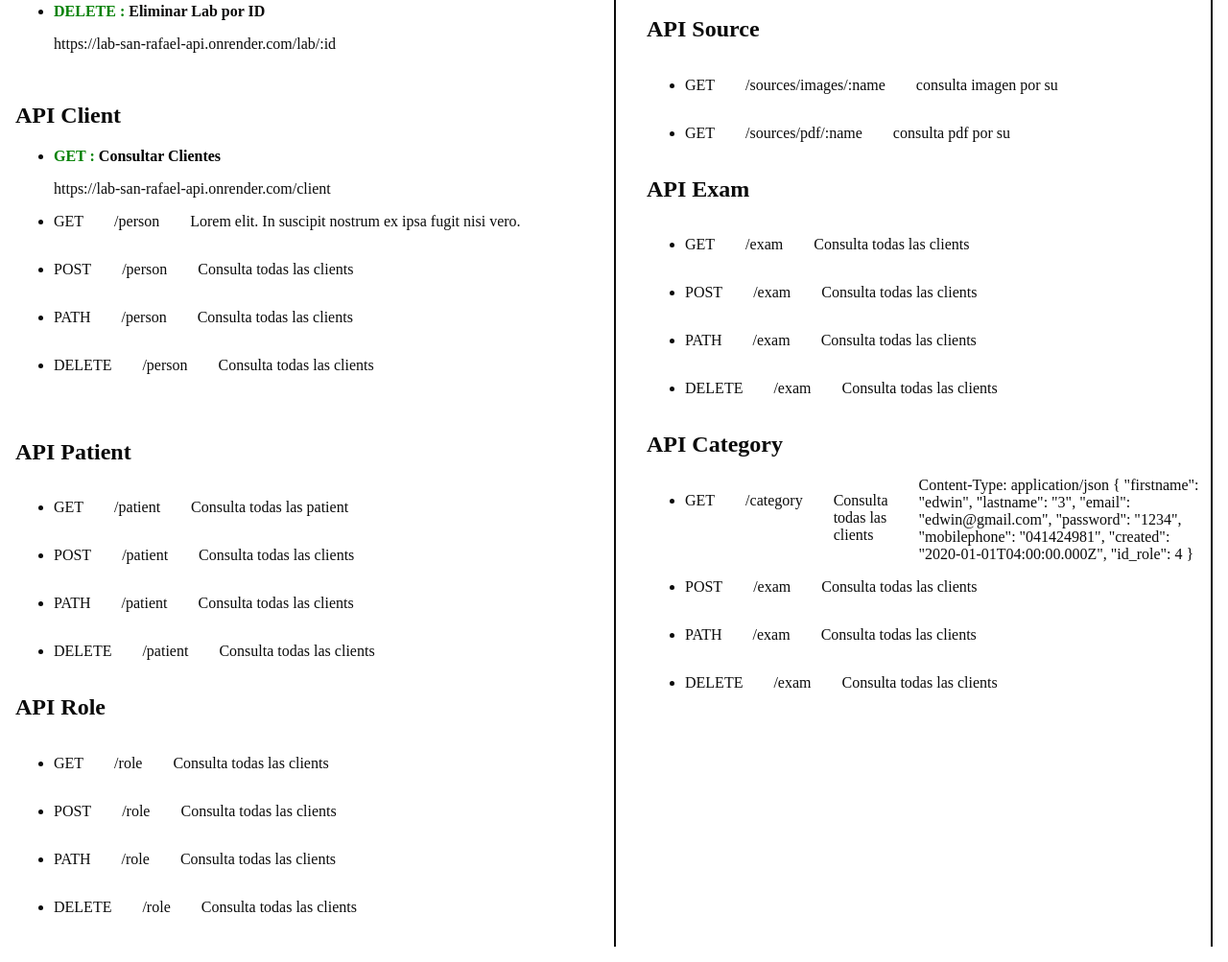
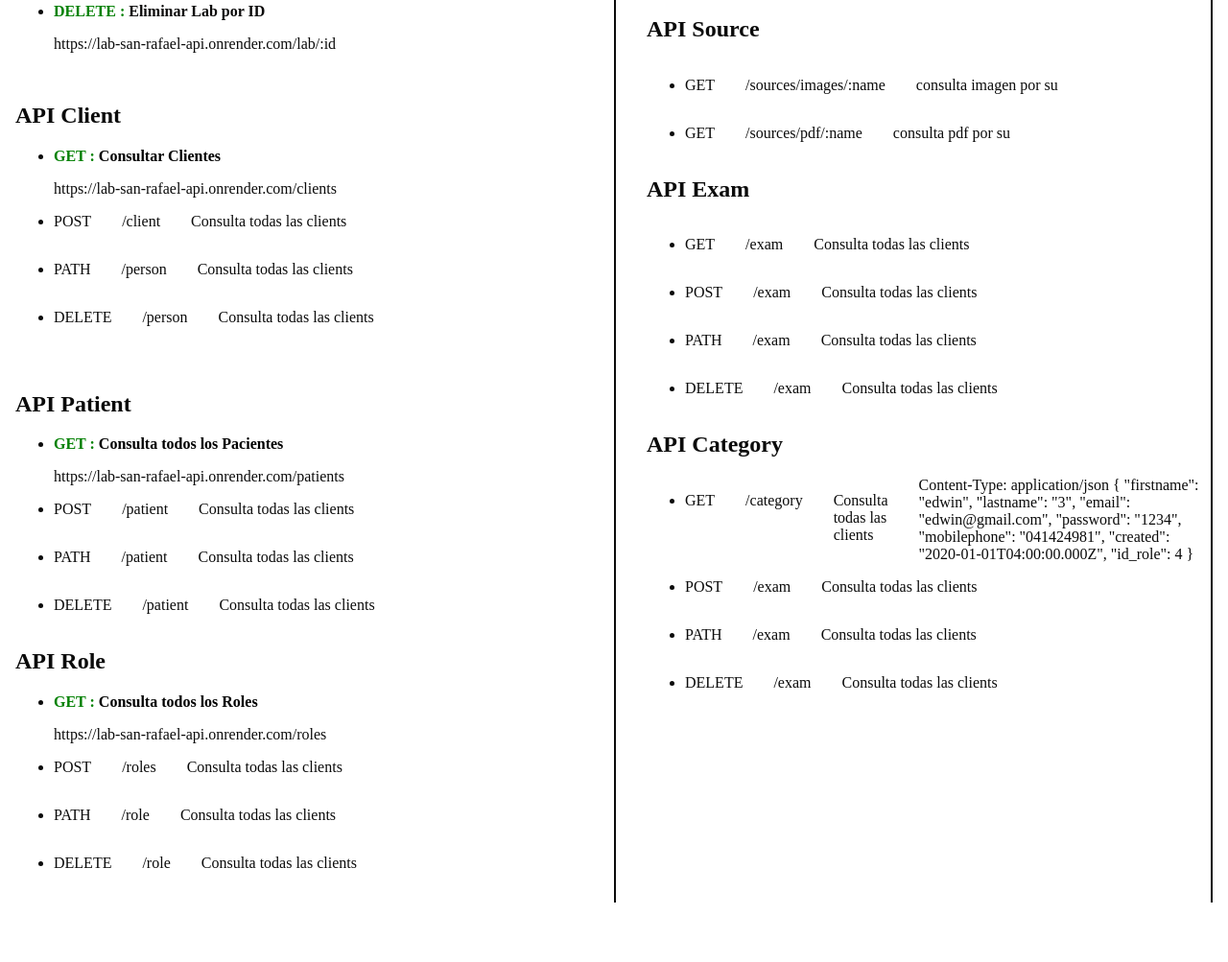
Before and after one commit to edwingc88/lab-san-rafael-back, a website: page index.html in a window 1280 px wide. Shown: the part 558-1561 px from the top of the page at 96% size. After the commit the page ends 1515 px from the top, so only its background shows below. Drawn offline with Linux system fonts and the light colour scheme.

Commit message:
listo api lab solo falta path y algunas valiaciones4

```diff
--- a/index.html
+++ b/index.html
@@ -46,7 +46,7 @@
  "address":"65JG+H7V, Ciudad Guayana 8050, Bolívar. Urb Gran Sabana",
  "phone":"0286-9530505",
  "email":"lab@gmail.com",
- "logo":"https://www.adslzone.net/app/uploads-adslzone.net/2019/04/borrar-fondo-imagen.jpg",
+ "logo":"imagen.jpg",
  "objetive":"objetivos de lab",
  "mission":"misiones de lab",
  "vision":"vision de lab"
@@ -73,19 +73,12 @@
         <ul style="padding-bottom: 2rem;">
           <li>
             <p class="listo" style="font-weight: bold;">GET : <span style="color: black;">Consultar Clientes</span></p>
-            <span>https://lab-san-rafael-api.onrender.com/client</span>
-          </li>
-          <li>
-            <div style="display:flex;gap: 2rem;">
-                <p>GET</p>
-                <p>/person</p>
-                <p>Lorem  elit. In suscipit nostrum ex ipsa fugit nisi vero.</p>
-            </div>
+            <span>https://lab-san-rafael-api.onrender.com/clients</span>
           </li>
           <li>
             <div style="display:flex;gap: 2rem;">
               <p>POST</p>
-              <p>/person</p>
+              <p>/client</p>
               <p>Consulta todas las clients</p>
             </div>
           </li>
@@ -110,12 +103,9 @@
       <div>
         <h2>API Patient</h2>
         <ul>
-          <li>
-          <div style="display:flex;gap: 2rem;">
-            <p>GET</p>
-            <p>/patient</p>
-            <p>Consulta todas las patient</p>
-          </div>
+          <li >
+            <p class="listo" style="font-weight: bold;">GET : <span style="color: black;">Consulta todos los Pacientes</span></p>
+            <span>https://lab-san-rafael-api.onrender.com/patients</span>
           </li>
         <li>
           <div style="display:flex;gap: 2rem;">
@@ -145,17 +135,14 @@
       <div>
             <h2>API Role</h2>
             <ul>
-             <li>
-             <div style="display:flex;gap: 2rem;">
-               <p>GET</p>
-               <p>/role</p>
-               <p>Consulta todas las clients</p>
-             </div>
+              <li >
+                <p class="listo" style="font-weight: bold;">GET : <span style="color: black;">Consulta todos los Roles</span></p>
+                <span>https://lab-san-rafael-api.onrender.com/roles</span>
               </li>
               <li>
                 <div style="display:flex;gap: 2rem;">
                   <p>POST</p>
-             <p>/role</p>
+                  <p>/roles</p>
                   <p>Consulta todas las clients</p>
                 </div>
               </li>
--- a/models/postgres/laboratory.js
+++ b/models/postgres/laboratory.js
@@ -7,7 +7,7 @@ const { Pool } = pkg
 let conn
 
 // .ENV
-
+/*
 if (!conn) {
   conn = new Pool({
     user: process.env.DB_USER,
@@ -17,15 +17,15 @@ if (!conn) {
     database: process.env.DB_NAME
   })
 }
+*/
 
-/*
 if (!conn) {
   conn = new Pool({
     connectionString: process.env.DATABASE_URL
     // ssl: true
   })
 }
-*/
+
 export class ClientModel {
   static async getAll ({ role }) {
     try {
```
Also changed, not shown: 1 other file. Lines whose indentation alone changed are shown as unchanged.
